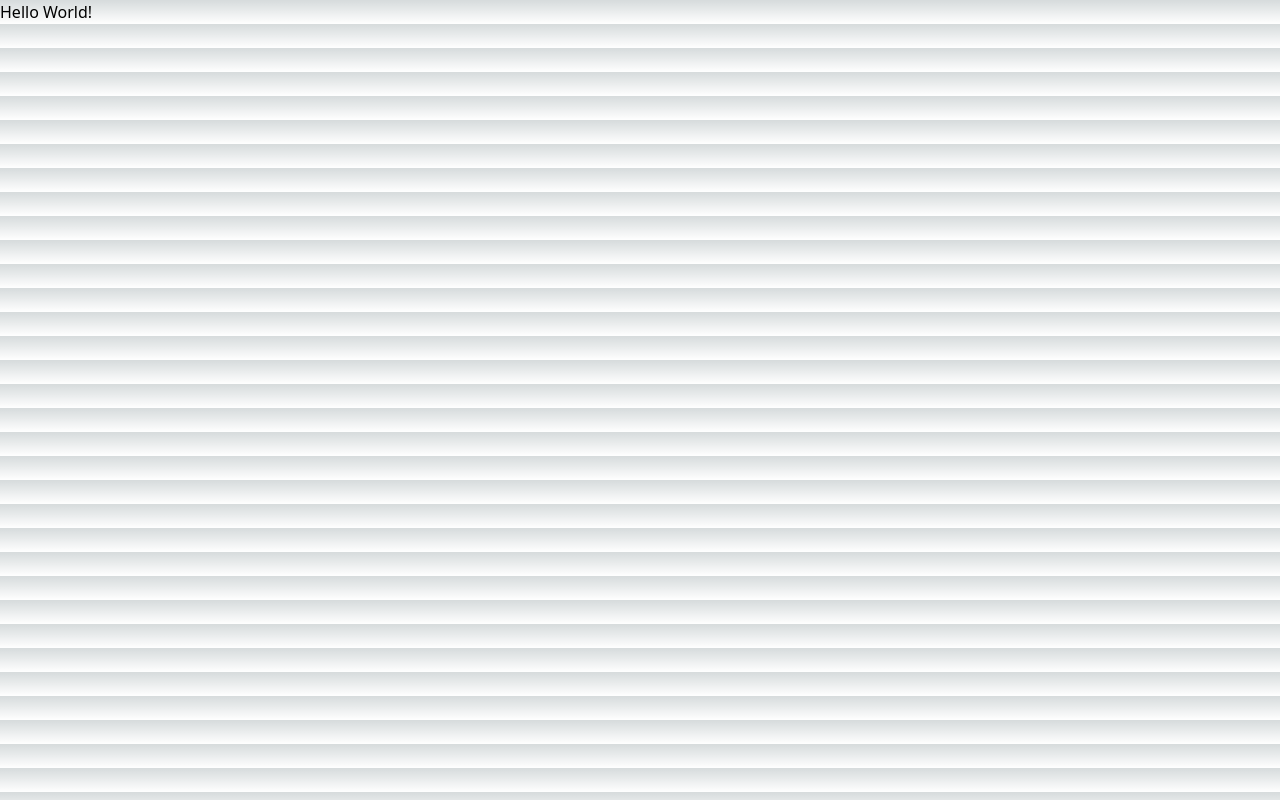
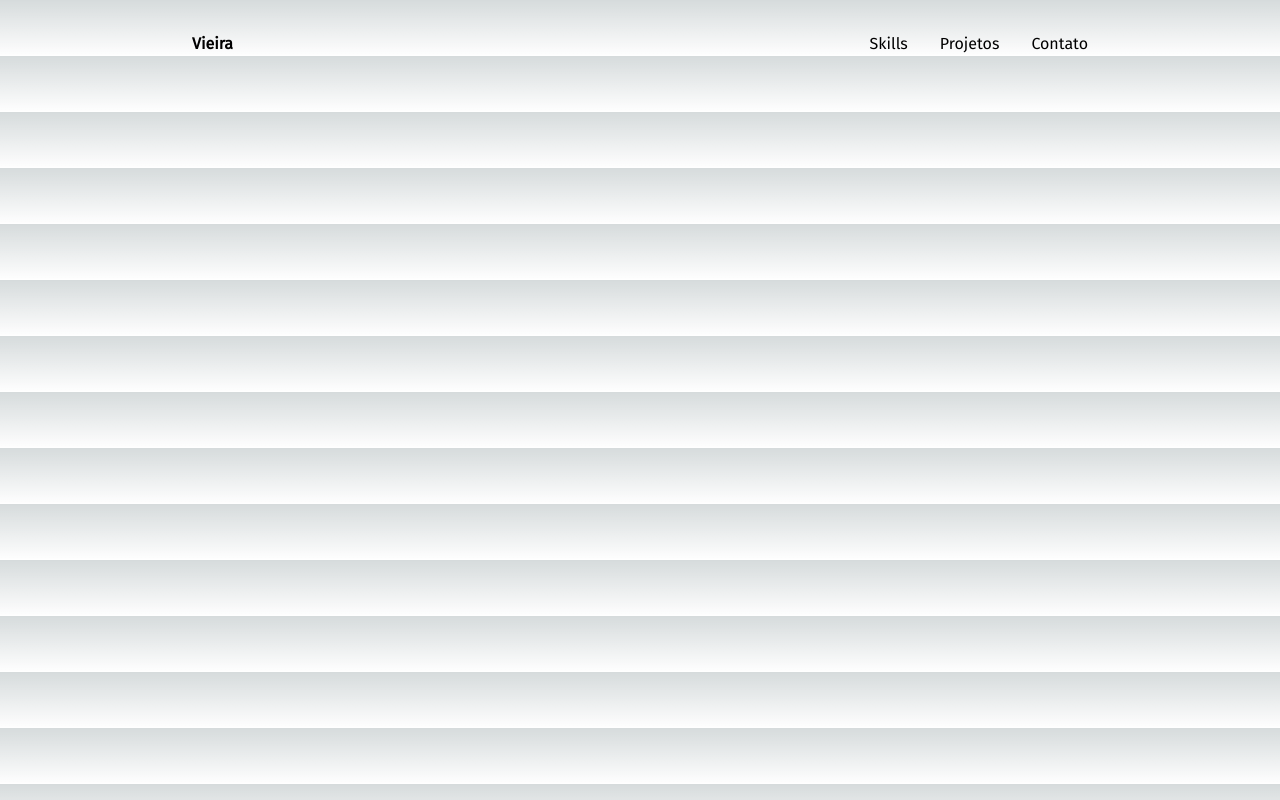
Before and after one commit to viniciusvieirac/portfolio, a Next.js app: page / in a window 1280 px wide. Built offline with nearby package versions, Linux system fonts and the light colour scheme.

Commit message:
feat: init header

```diff
--- a/package.json
+++ b/package.json
@@ -9,6 +9,7 @@
     "lint": "next lint"
   },
   "dependencies": {
+    "@next/font": "^13.4.12",
     "@types/node": "20.4.6",
     "@types/react": "18.2.18",
     "@types/react-dom": "18.2.7",
--- a/src/pages/_app.tsx
+++ b/src/pages/_app.tsx
@@ -1,6 +1,16 @@
 import '@/styles/globals.css'
 import type { AppProps } from 'next/app'
+import {Fira_Sans} from '@next/font/google';
+
+const firaSans = Fira_Sans({
+  subsets: ['latin'],
+  weight: '400',
+});
 
 export default function App({ Component, pageProps }: AppProps) {
-  return <Component {...pageProps} />
+  return (
+    <main className={firaSans.className}>
+      <Component {...pageProps} />
+    </main>
+  )
 }
--- a/src/pages/index.tsx
+++ b/src/pages/index.tsx
@@ -1,10 +1,12 @@
 export default function Home() {
   return (
-    <div>
-      <h1>Hello World!</h1>
-    </div>
-  )
+    <header className="flex justify-between items-center max-w-4xl mx-auto mt-8">
+      <h1 className="font-bold">Vieira</h1>
+      <div className="flex space-x-8 font-normal">
+        <a href="">Skills</a>
+        <a href="">Projetos</a>
+        <a href="">Contato</a>
+      </div>
+    </header>
+  );
 }
-
-
-//teste
```
Also changed, not shown: 1 other file (tests, documents, lock files or other folders).
